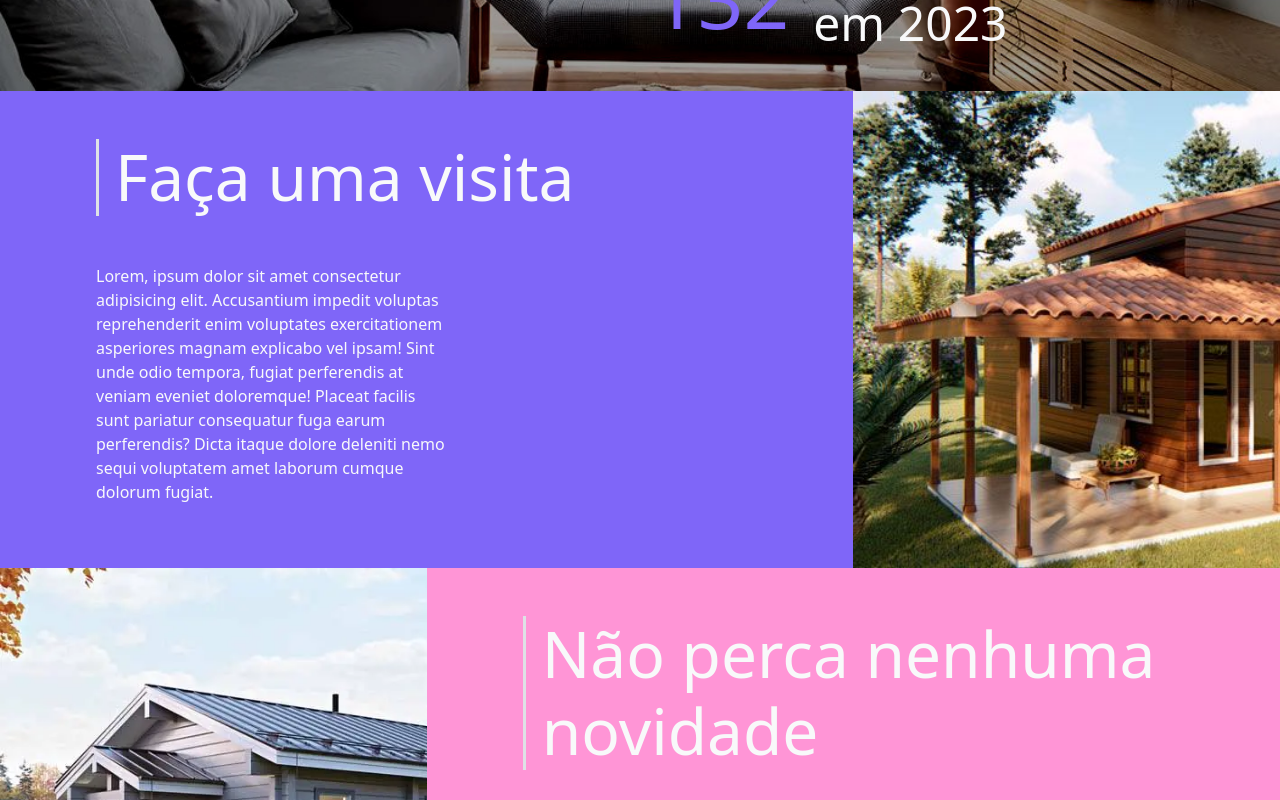
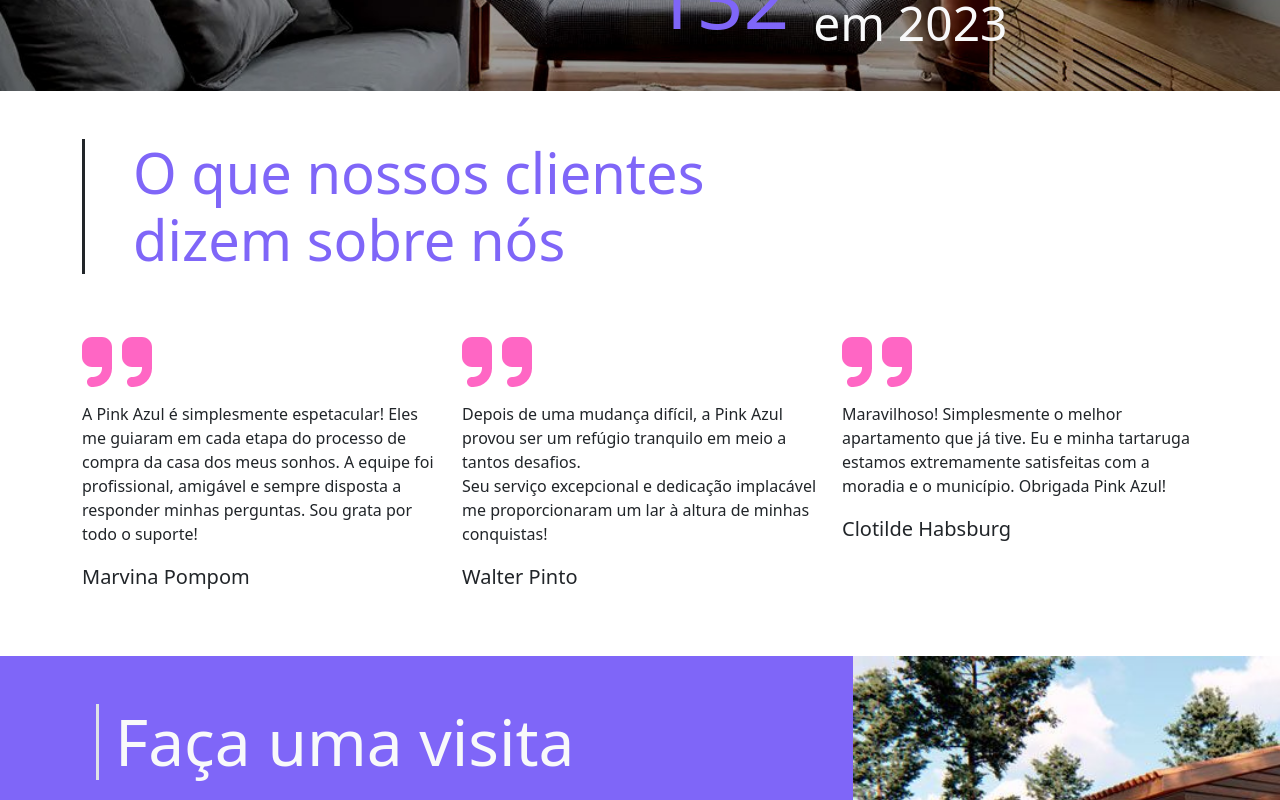
Before and after one commit to phllp/udesc-imobiliaria, a Vue app: page / in a window 1280 px wide. Shown: the part 1380-2180 px from the top of the page. Built offline with nearby package versions, Linux system fonts and the light colour scheme.

Commit message:
feat: add section of client reviews

```diff
--- a/src/main.js
+++ b/src/main.js
@@ -11,11 +11,11 @@
 
 import { library } from '@fortawesome/fontawesome-svg-core'
 import { FontAwesomeIcon } from '@fortawesome/vue-fontawesome'
-import { faBed, faShower, faCarSide } from '@fortawesome/free-solid-svg-icons'
-
+import { faBed, faShower, faCarSide, faQuoteLeft } from '@fortawesome/free-solid-svg-icons'
 
 library.add(faBed)
 library.add(faShower)
 library.add(faCarSide)
+library.add(faQuoteLeft)
 
 createApp(App).component('font-awesome-icon', FontAwesomeIcon).use(router).mount('#app')
--- a/src/pages/ContactPage.vue
+++ b/src/pages/ContactPage.vue
@@ -31,7 +31,7 @@
                     <span class="input-group-text">
                         <i class="bi bi-person-fill"></i>
                     </span>
-                    <input id="name" placeholder="e.g. Mario" type="text" class="form-control">
+                    <input id="name" placeholder="ex: João da Silva" type="text" class="form-control">
 
                     <span class="input-group-text">
                         <span class="tt" data-bs-placement="bottom" title="Como devemos nos referir a você">
--- a/src/pages/HomePage.vue
+++ b/src/pages/HomePage.vue
@@ -1,5 +1,7 @@
 <template>
     <main>
+
+        <!-- headline -->
         <section class="bg-image-1">
             <div class="container text-light">
                 <div class="row  justify-content-center text-start align-items-center">
@@ -24,6 +26,7 @@
 
         </section>
 
+        <!-- por que trabalhar conosco -->
         <section class="bg-image-2">
             <div class="container text-light">
                 <div class="py-5">
@@ -51,14 +54,42 @@
                             <p class="display-5 p-4">casas vendidas <br> em 2023</p>
                         </div>
                     </div>
-
-
                 </div>
             </div>
         </section>
 
+        <!-- comentários de clientes -->
+        <section bg-light>
+            <div class="container">
+                <h1 class="display-4 border-start border-3 border-dark ps-5
+                 text-primary my-5">O que nossos clientes <br> dizem sobre nós</h1>
+
+                <div class="row my-5">
+
+                    <div class="col-md-4">
+                        <font-awesome-icon icon="fa-solid fa-quote-left" rotation=180 style="color: #ff66c4;" class="display-1" />
+                        <p class="muted">A Pink Azul é simplesmente espetacular! Eles me guiaram em cada etapa do processo de compra da casa dos meus sonhos. A equipe foi profissional, amigável e sempre disposta a responder minhas perguntas. Sou grata por todo o suporte!</p>
+                        <p class="lead">Marvina Pompom</p>
+                    </div>
+                    <div class="col-md-4">
+                        <font-awesome-icon icon="fa-solid fa-quote-left" rotation=180 style="color: #ff66c4;" class="display-1" />
+                        <p class="muted">Depois de uma mudança difícil, a Pink Azul provou ser um refúgio tranquilo em meio a tantos desafios. <br> Seu serviço excepcional e dedicação implacável me proporcionaram um lar à altura de minhas conquistas!</p>
+                        <p class="lead">Walter Pinto</p>
+                    </div>
+                    <div class="col-md-4">
+                        <font-awesome-icon icon="fa-solid fa-quote-left" rotation=180 style="color: #ff66c4;" class="display-1" />
+                        <p class="muted">Maravilhoso! Simplesmente o melhor apartamento que já tive. Eu e minha tartaruga estamos extremamente satisfeitas com a moradia e o município. Obrigada Pink Azul!</p>
+                        <p class="lead">Clotilde Habsburg</p>
+                    </div>
+
+                </div>
+
+            </div>
+
+        </section>
+
+        <!-- entre em contato / newsletter -->
         <section>
-
             <div class="container-fluid text-light">
                 <div class="row">
                     <div class="col-md-8 m-0 p-0 bg-primary">
@@ -73,21 +104,20 @@
                         </div>
                     </div>
                     <div class="col-md-4 m-0 p-0">
-                        <div class="bg-image-3">
-
-                        </div>
+                        <div class="bg-image-3"> </div>
                     </div>
                 </div>
                 <div class="row">
                     <div class="col-md-4 m-0 p-0">
-                        <div class="bg-image-4">
-                        </div>
+                        <div class="bg-image-4"></div>
                     </div>
                     <div class="col-md-8 m-0 p-0 bg-secondary">
                         <div class="py-5 px-5 ms-5">
-                            <h2 class="display-3 border-start border-3 ps-3">Não perca nenhuma novidade</h2>
-                            <p class="muted w-50 mt-5">Assinando a nossa newsletter você é informado das novidades da Pink
+                            <h2 class="display-3 border-start border-3 ps-3 mb-5">Não perca nenhuma novidade</h2>
+                            <p class="muted w-50 my-5">Assinando a nossa newsletter você é informado das novidades da Pink
                                 Azul no momento em que elas acontecem.</p>
+
+                            <!-- botão da modal -->
                             <button class="btn btn-dark btn-lg" data-bs-toggle="modal" data-bs-target="#reg-modal">Assinar
                                 Newsletter</button>
                         </div>
@@ -95,6 +125,7 @@
                 </div>
             </div>
 
+            <!-- modal -->
             <div class="modal fade" id="reg-modal" tabindex="-1" aria-labelledby="modal-title" aria-hidden="true">
                 <div class="modal-dialog">
                     <div class="modal-content">
```
Also changed, not shown: src/assets/house-03.jpg (deleted).
